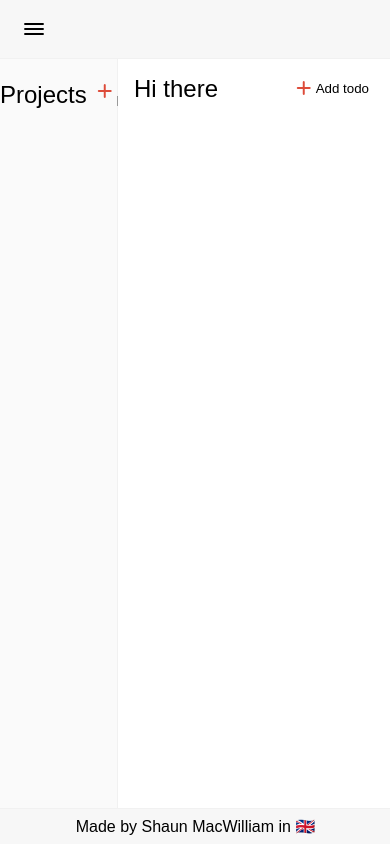
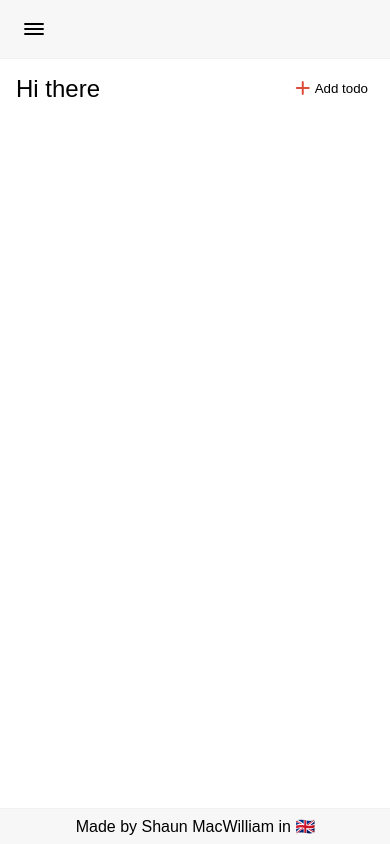
Before and after one commit to shaun-b1/to_do_list, a website built with webpack: page dist/index.html in a window 390 px wide. Built offline with nearby package versions, Linux system fonts and the light colour scheme.

Commit message:
Responsiveness implemented

```diff
--- a/src/css/style.css
+++ b/src/css/style.css
@@ -372,3 +372,38 @@ dialog select {
   top: 10%;
   right: 5%;
 }
+
+@media (max-width: 700px) {
+  .container {
+    grid-template-columns: 100%;
+    grid-template-rows: min-content 1fr min-content;
+  }
+
+  .container.closed-sidebar {
+    grid-template-columns: 100%;
+  }
+
+  main {
+    grid-column: 1 / 2;
+    grid-row: 2 / 3;
+  }
+
+  aside {
+    grid-column: 1 / 2;
+    grid-row: 2 / 3;
+    z-index: 1;
+    transition: 0.5s ease;
+    transform: translateX(-100%);
+    background-color: var(--off-white-one);
+  }
+
+  .container.closed-sidebar aside {
+    transform: translateX(0);
+  }
+
+  dialog {
+    width: 80%;
+    height: 40%;
+  }
+
+}
```
Also changed, not shown: dist/js/aside.bundle.js, dist/js/index.bundle.js, dist/js/main.bundle.js, dist/js/project_manager.bundle.js, dist/js/project_modal.bundle.js, dist/js/project_ui.bundle.js, dist/js/todo_manager.bundle.js, dist/js/todo_modal.bundle.js, 1 other file.
